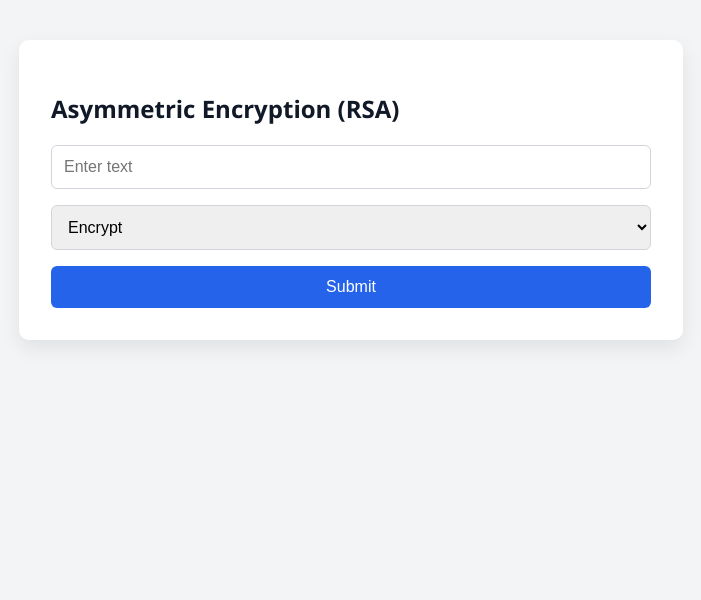
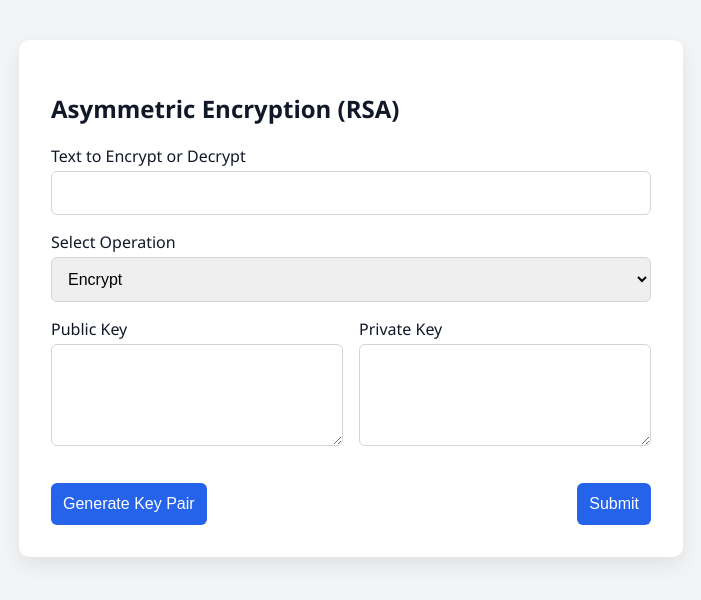
Before and after one commit to HannaCS3A/hanna.github.io, a Flask app: page /asymmetric in a window 1280 px wide. Shown: the part 79-679 px from the top of the page, without its empty margins (289-990 px from the left). Run offline with Flask 3, Linux system fonts and the light colour scheme.

Commit message:
fixed bugs on Asymmetric Encryption (RSA), Hash results, modified css, js, and app.py

```diff
--- a/app.py
+++ b/app.py
@@ -1,6 +1,6 @@
-from flask import Flask, render_template, request
-from algorithms.aes import encrypt_text, decrypt_text  # Correctly imported functions
-from algorithms.rsa_encrypt import encrypt_text as rsa_encrypt_text, decrypt_text as rsa_decrypt_text
+from flask import Flask, render_template, request, jsonify
+from algorithms.aes import encrypt_text, decrypt_text
+from algorithms.rsa_encrypt import encrypt_text as rsa_encrypt_text, decrypt_text as rsa_decrypt_text, generate_keys
 from algorithms.hash_utils import hash_text
 import os
 
@@ -12,6 +12,14 @@
 def home():
     return render_template('home.html')
 
+@app.route('/generate_keys', methods=['GET'])
+def generate_keys_route():
+    private_key, public_key = generate_keys()
+    return jsonify({
+        'public_key': public_key.decode(),
+        'private_key': private_key.decode()
+    })
+
 @app.route('/symmetric', methods=['GET', 'POST'])
 def symmetric():
     result = ""
@@ -21,9 +29,9 @@
         operation = request.form.get('operation')
 
         if operation == 'encrypt':
-            result = encrypt_text(text, key)  # Correct function call
+            result = encrypt_text(text, key)
         elif operation == 'decrypt':
-            result = decrypt_text(text, key)  # Correct function call
+            result = decrypt_text(text, key)
     return render_template('symmetric.html', result=result)
 
 @app.route('/asymmetric', methods=['GET', 'POST'])
@@ -32,21 +40,31 @@
     if request.method == 'POST':
         text = request.form.get('text')
         operation = request.form.get('operation')
+        public_key = request.form.get('public_key')
+        private_key = request.form.get('private_key')
 
-        if operation == 'encrypt':
-            result = rsa_encrypt_text(text)  # Correct function call (using alias)
-        elif operation == 'decrypt':
-            ciphertext = request.form.get('text')
-            result = rsa_decrypt_text(ciphertext)  # Correct function call (using alias)
+        try:
+            if operation == 'encrypt' and public_key:
+                result = rsa_encrypt_text(text, public_key)
+            elif operation == 'decrypt' and private_key:
+                result = rsa_decrypt_text(text, private_key)
+            else:
+                result = "Missing required key input."
+        except ValueError as ve:
+            result = f"Key error: {str(ve)}"
+        except Exception as e:
+            result = f"Unexpected error: {str(e)}"
+
     return render_template('asymmetric.html', result=result)
 
+
 @app.route('/hash', methods=['GET', 'POST'])
-def hash_text_route():  # Renamed function to avoid collision with imported function
+def hash_text_route():
     result = ""
     if request.method == 'POST':
         text = request.form.get('text')
         algorithm = request.form.get('algorithm')
-        result = hash_text(text, algorithm)  # Correct function call
+        result = hash_text(text, algorithm)
     return render_template('hash.html', result=result)
 
 if __name__ == '__main__':
--- a/static/css/style.css
+++ b/static/css/style.css
@@ -95,6 +95,19 @@
     color: #065f46;
     border-radius: 6px;
     font-weight: 500;
+    max-width: 100%;
+    word-wrap: break-word;
+    overflow-wrap: break-word;
+}
+
+.result-text {
+    white-space: pre-wrap;
+    word-break: break-word;
+    padding: 0.5rem;
+    border: 1px solid #ddd;
+    border-radius: 6px;
+    background-color: #f3f4f6;
+    color: #111827;
 }
 
 .dark-mode .result {
@@ -110,3 +123,37 @@
     from { opacity: 0; transform: translateY(10px); }
     to { opacity: 1; transform: translateY(0); }
 }
+
+input[type="text"],
+select,
+textarea.form-control {
+    width: 100%;
+    padding: 0.75rem;
+    border: 1px solid #d1d5db;
+    border-radius: 6px;
+    font-size: 1rem;
+    box-sizing: border-box;
+}
+
+textarea {
+    resize: vertical;
+    max-height: 160px;
+}
+
+.form-row {
+    display: flex;
+    gap: 1rem;
+    justify-content: space-between;
+    flex-wrap: wrap;
+}
+
+.form-row > div {
+    flex: 1;
+    min-width: 45%;
+}
+
+label {
+    display: block;
+    margin-bottom: 0.25rem;
+    font-weight: 500;
+}
--- a/static/js/script.js
+++ b/static/js/script.js
@@ -1,21 +1,43 @@
 document.addEventListener("DOMContentLoaded", function () {
+    // Theme toggle
     const toggleBtn = document.getElementById("toggle-theme");
     const body = document.body;
 
-    toggleBtn.addEventListener("click", () => {
-        body.classList.toggle("dark-mode");
-        body.classList.toggle("light-mode");
+    if (toggleBtn) {
+        toggleBtn.addEventListener("click", () => {
+            body.classList.toggle("dark-mode");
+            body.classList.toggle("light-mode");
 
-        if (body.classList.contains("dark-mode")) {
-            localStorage.setItem("theme", "dark");
-        } else {
-            localStorage.setItem("theme", "light");
-        }
-    });
+            const theme = body.classList.contains("dark-mode") ? "dark" : "light";
+            localStorage.setItem("theme", theme);
+        });
+    }
 
     const storedTheme = localStorage.getItem("theme");
     if (storedTheme === "dark") {
         body.classList.add("dark-mode");
         body.classList.remove("light-mode");
     }
+
+    // RSA key generation
+    const generateBtn = document.getElementById("generate-keys-btn");
+
+    if (generateBtn) {
+        generateBtn.addEventListener("click", function () {
+            fetch("/generate_keys")
+                .then(response => response.json())
+                .then(data => {
+                    const publicKeyArea = document.getElementById("public_key");
+                    const privateKeyArea = document.getElementById("private_key");
+
+                    if (publicKeyArea && privateKeyArea) {
+                        publicKeyArea.value = data.public_key;
+                        privateKeyArea.value = data.private_key;
+                    }
+                })
+                .catch(error => {
+                    alert("Error generating keys: " + error.message);
+                });
+        });
+    }
 });
--- a/templates/asymmetric.html
+++ b/templates/asymmetric.html
@@ -1,15 +1,47 @@
 {% extends 'layout.html' %}
 {% block content %}
 <h2 class="text-xl font-bold mb-4">Asymmetric Encryption (RSA)</h2>
+
 <form method="post" class="space-y-4">
-    <input type="text" name="text" placeholder="Enter text" required class="w-full p-2 border rounded">
-    <select name="operation" class="w-full p-2 border rounded">
-        <option value="encrypt">Encrypt</option>
-        <option value="decrypt">Decrypt</option>
-    </select>
-    <button type="submit" class="bg-blue-600 text-white px-4 py-2 rounded hover:bg-blue-700">Submit</button>
+    <div>
+        <label for="text">Text to Encrypt or Decrypt</label>
+        <input type="text" name="text" id="text" class="form-control" required>
+    </div>
+
+    <div>
+        <label for="operation">Select Operation</label>
+        <select name="operation" id="operation" class="form-control">
+            <option value="encrypt">Encrypt</option>
+            <option value="decrypt">Decrypt</option>
+        </select>
+    </div>
+
+    <div class="form-row">
+        <div>
+            <label for="public_key">Public Key</label>
+            <textarea name="public_key" id="public_key" class="form-control" rows="4"></textarea>
+        </div>
+        <div>
+            <label for="private_key">Private Key</label>
+            <textarea name="private_key" id="private_key" class="form-control" rows="4"></textarea>
+        </div>
+    </div>
+
+
+    <div class="form-row" style="margin-top: 1rem;">
+        <button type="button" id="generate-keys-btn" class="bg-green-600 hover:bg-green-700">
+            Generate Key Pair
+        </button>
+        <button type="submit" class="bg-blue-600 hover:bg-blue-700">
+            Submit
+        </button>
+    </div>
 </form>
+
 {% if result %}
-<div class="result"><strong>Result:</strong> {{ result }}</div>
+    <div class="result">
+        <p class="text-green-700"><strong>Result:</strong></p>
+        <p class="result-text">{{ result }}</p>
+    </div>
 {% endif %}
 {% endblock %}
--- a/templates/hash.html
+++ b/templates/hash.html
@@ -11,7 +11,11 @@
     </select>
     <button type="submit" class="bg-blue-600 text-white px-4 py-2 rounded hover:bg-blue-700">Hash</button>
 </form>
+
 {% if result %}
-<p class="mt-4 text-green-700"><strong>Hash:</strong> {{ result }}</p>
+    <div class="result mt-4">
+        <p class="text-green-700"><strong>Hash:</strong></p>
+        <p class="result-text">{{ result }}</p>
+    </div>
 {% endif %}
 {% endblock %}
```
